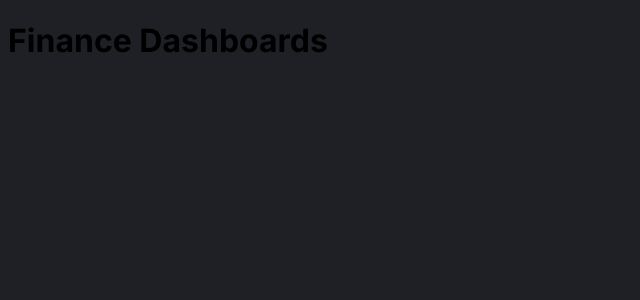
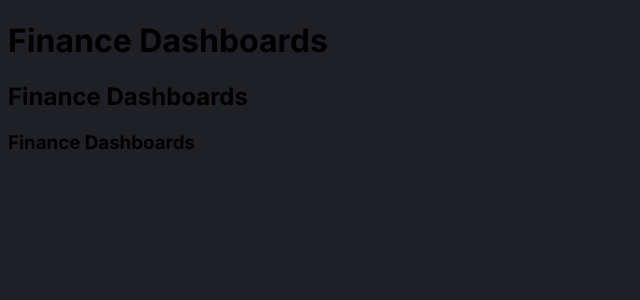
Before and after one commit to segni-k/Fullstack-finance-dashboard, a React (Vite) app in the folder client/: page / in a window 1280 px wide. Shown: the top 300 px of the page, without its empty margins (0-640 px from the left). Built offline with nearby package versions, Linux system fonts and the light colour scheme.

Commit message:
Add additional headings to App component

```diff
--- a/client/src/App.tsx
+++ b/client/src/App.tsx
@@ -3,6 +3,8 @@ function App() {
   return (
     <div className="app">
       <h1>Finance Dashboards</h1>
+      <h2>Finance Dashboards</h2>
+      <h3>Finance Dashboards</h3>
 
 
     </div>
```
